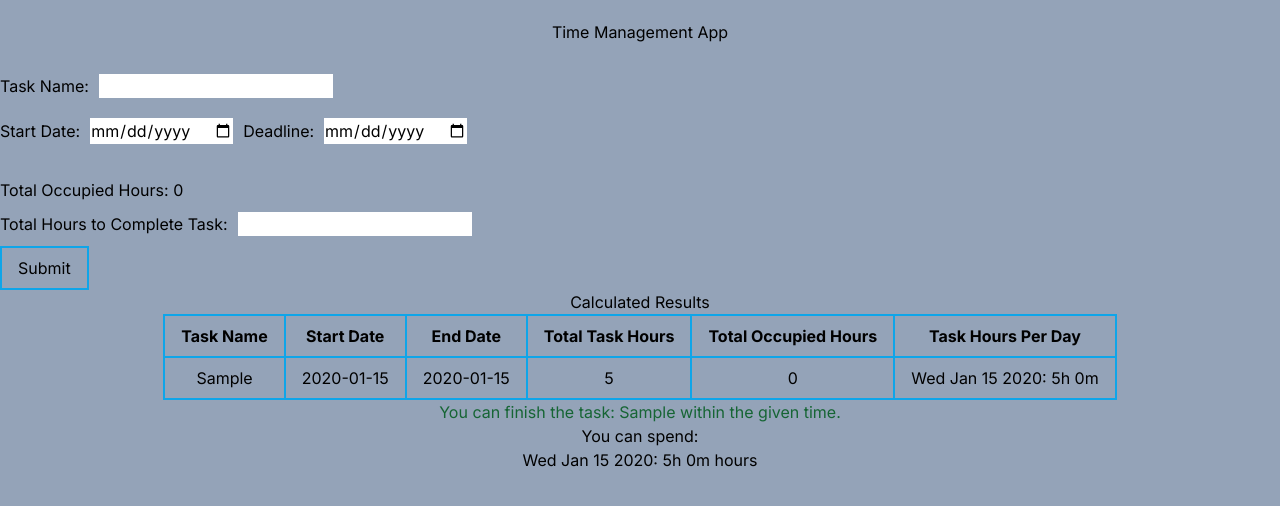
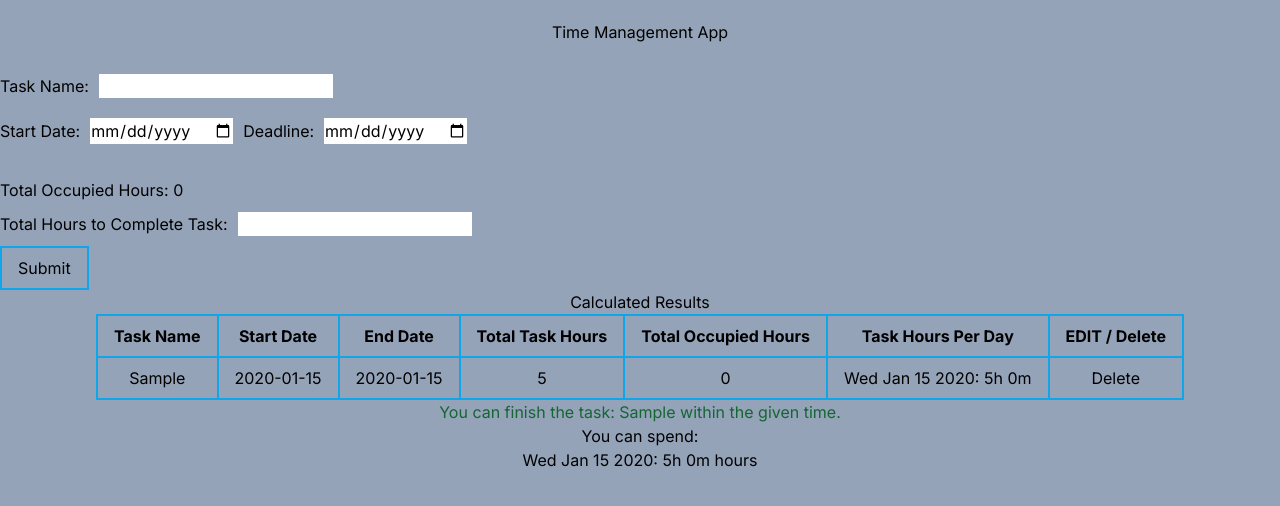
Before and after one commit to MariusDevelops/time-management-app, a Next.js app: page / in a window 1280 px wide. Both pictures are taken after typing "Sample", "2020-01-15", "2020-01-15", "5" into the empty fields and a click on the button "Submit". Shown: the top 506 px of the page. Built offline with nearby package versions, Linux system fonts and the light colour scheme.

Commit message:
feat: delete task implemented

```diff
--- a/src/app/page.js
+++ b/src/app/page.js
@@ -3,6 +3,7 @@ import TaskForm from '@/components/taskForm';
 import ResultsTable from '@/components/resultsTable';
 import { getAllTasks } from '@/utils/dataManagement';
 import { useState } from 'react';
+import { deleteTask } from '@/utils/dataManagement';
 
 export default function Home() {
   const [tasks, setTasks] = useState(getAllTasks());
@@ -11,11 +12,16 @@ export default function Home() {
     setTasks((prevTasks) => [...prevTasks, newTask]);
   };
 
+  const handleDelete = (taskId) => {
+    deleteTask(taskId);
+    setTasks((tasks) => tasks.filter((task) => task.id !== taskId));
+  };
+
   return (
     <main>
       <h1 className='text-center py-5'>Time Management App</h1>
       <TaskForm onAddTask={handleAddTask} />
-      <ResultsTable tasks={tasks} />
+      <ResultsTable tasks={tasks} handleDelete={handleDelete} />
     </main>
   );
 }
--- a/src/components/resultsTable.js
+++ b/src/components/resultsTable.js
@@ -1,6 +1,6 @@
 import React from 'react';
 
-const ResultsTable = ({ tasks }) => {
+const ResultsTable = ({ tasks, handleDelete }) => {
   return (
     <div className='flex justify-center text-center'>
       <div className='flex flex-col'>
@@ -14,6 +14,7 @@ const ResultsTable = ({ tasks }) => {
               <th>Total Task Hours</th>
               <th>Total Occupied Hours</th>
               <th>Task Hours Per Day</th>
+              <th>EDIT / Delete</th>
             </tr>
           </thead>
           <tbody>
@@ -77,6 +78,11 @@ const ResultsTable = ({ tasks }) => {
                         {Math.round((day.taskHours % 1) * 60)}m
                       </div>
                     ))}
+                  </td>
+                  <td>
+                    <button onClick={() => handleDelete(task.id)}>
+                      Delete
+                    </button>
                   </td>
                 </tr>
               );
```
